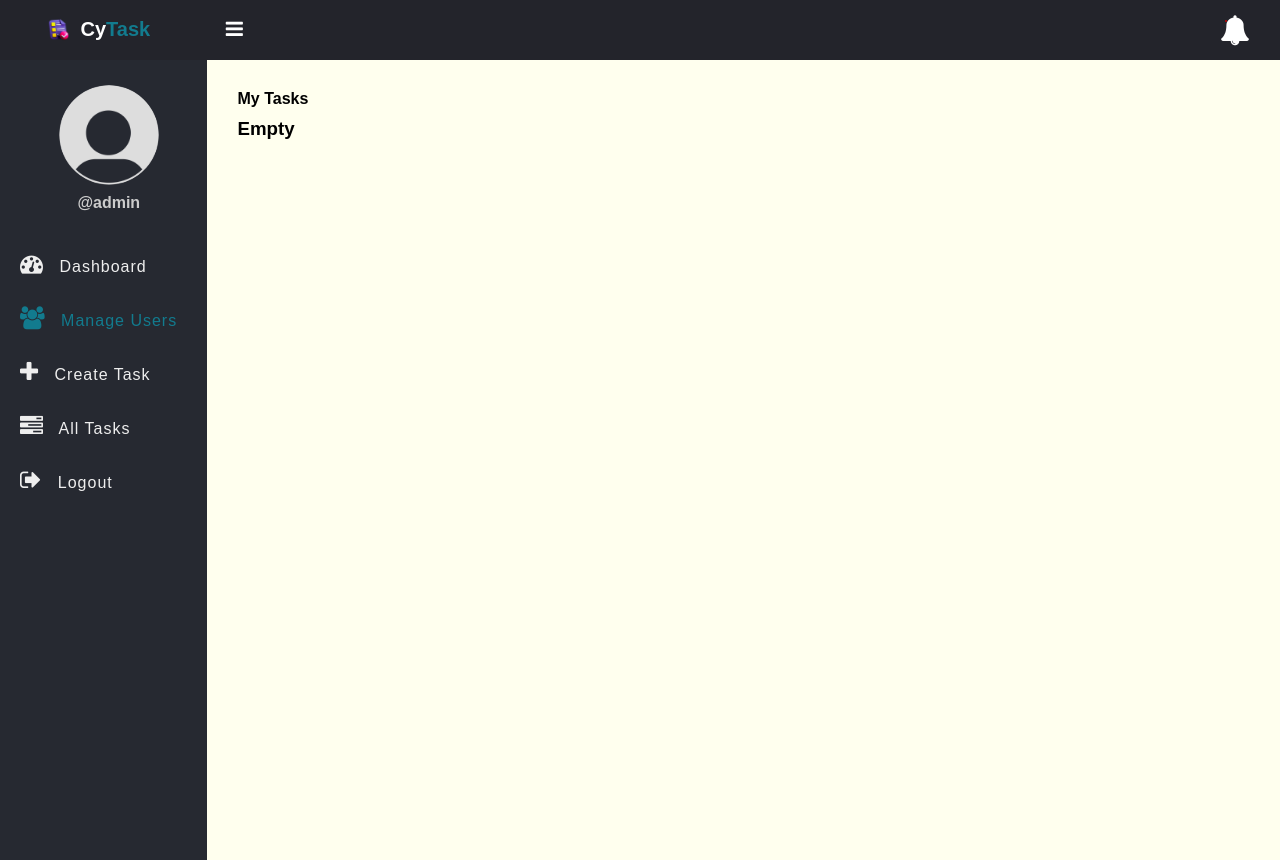
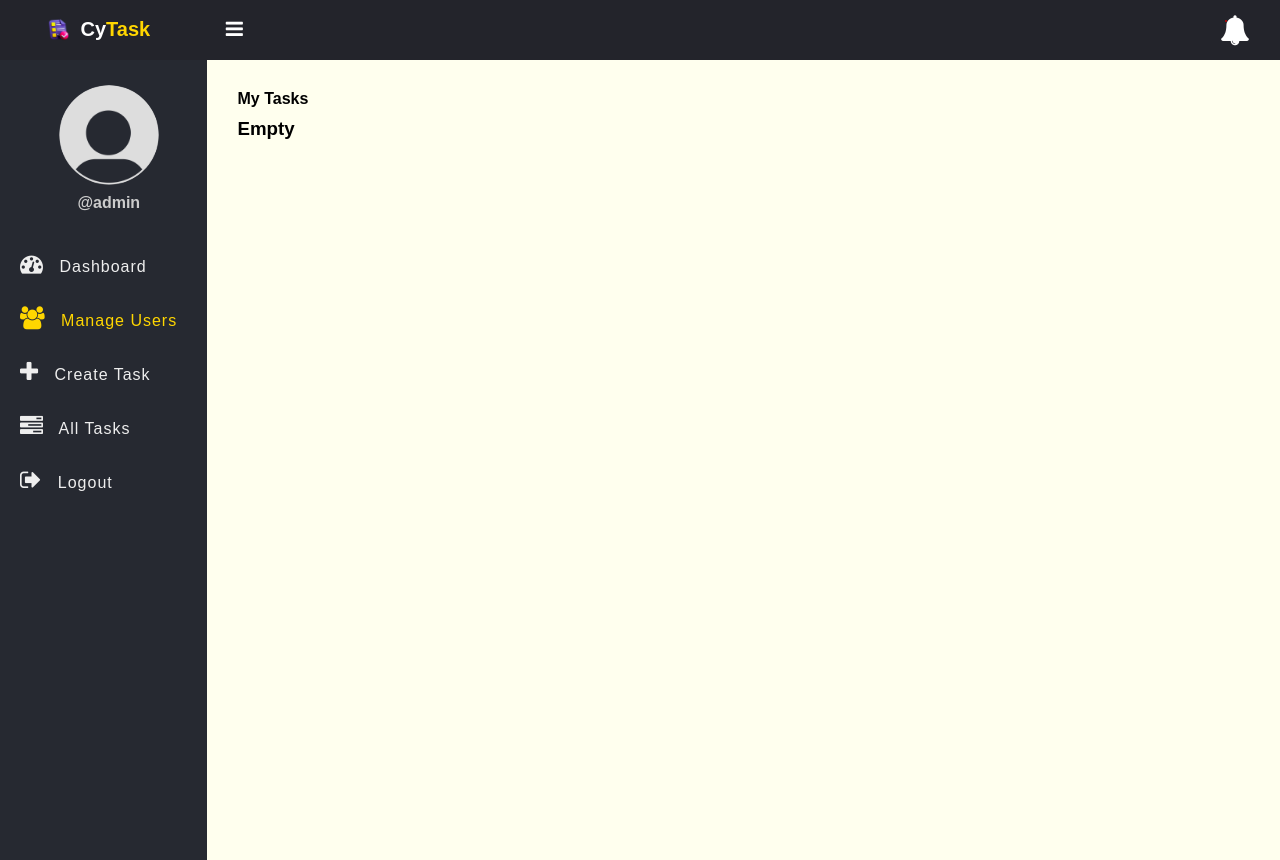
Before and after one commit to Lincoln-Madaraka/cytask, a PHP site: page /my_task.php in a window 1280 px wide. Run offline with PHP 8.4, Linux system fonts and the light colour scheme; a user stored in the database is signed in; data comes from the database, SQL or seed files in the repository; data that the repository does not hold is empty.

Commit message:
UI structure

```diff
--- a/add-user.php
+++ b/add-user.php
@@ -6,7 +6,8 @@ if (isset($_SESSION['role']) && isset($_SESSION['id']) && $_SESSION['role'] == "
 <!DOCTYPE html>
 <html>
 <head>
-	<title>Add User</title>
+	<title>Cytask - Add User</title>
+	<link rel="icon" type="image/x-icon" href="img/logo.ico">
 	<link rel="stylesheet" href="https://stackpath.bootstrapcdn.com/font-awesome/4.7.0/css/font-awesome.min.css">
 	<link rel="stylesheet" href="css/style.css">
 
--- a/css/style.css
+++ b/css/style.css
@@ -17,7 +17,7 @@
 	padding-left: 17px;
 }
 .u-name b {
-	color: #127b8e;
+	color: #FFD600;
 }
 .header i {
 	font-size: 30px;
@@ -119,10 +119,10 @@
 	letter-spacing: 1px;
 }
 .side-bar .active a {
-	color: #127b8e !important;
+	color: #FFD600 !important;
 }
 .side-bar .active a i {
-	color: #127b8e !important;
+	color: #FFD600 !important;
 }
 .side-bar ul .active:hover {
 	background: transparent;
@@ -173,7 +173,7 @@
 	display: inline-block;
     padding-left: 10px;
 	border: none;
-	background: #00CF22;
+	background: #6A3EB1;
 	padding: 10px 15px;
 	color: #fff;
 	font-size: 16px;
--- a/edit-task-employee.php
+++ b/edit-task-employee.php
@@ -21,7 +21,8 @@ if (isset($_SESSION['role']) && isset($_SESSION['id']) && $_SESSION['role'] == "
 <!DOCTYPE html>
 <html>
 <head>
-	<title>Edit Task</title>
+	<title>Cytask - Edit Task</title>
+	<link rel="icon" type="image/x-icon" href="img/logo.ico">
 	<link rel="stylesheet" href="https://stackpath.bootstrapcdn.com/font-awesome/4.7.0/css/font-awesome.min.css">
 	<link rel="stylesheet" href="css/style.css">
 
--- a/edit-task.php
+++ b/edit-task.php
@@ -21,7 +21,8 @@ if (isset($_SESSION['role']) && isset($_SESSION['id']) && $_SESSION['role'] == "
 <!DOCTYPE html>
 <html>
 <head>
-	<title>Edit Task</title>
+	<title>Cytask - Edit Task</title>
+	<link rel="icon" type="image/x-icon" href="img/logo.ico">
 	<link rel="stylesheet" href="https://stackpath.bootstrapcdn.com/font-awesome/4.7.0/css/font-awesome.min.css">
 	<link rel="stylesheet" href="css/style.css">
 
--- a/edit-user.php
+++ b/edit-user.php
@@ -20,7 +20,8 @@ if (isset($_SESSION['role']) && isset($_SESSION['id']) && $_SESSION['role'] == "
 <!DOCTYPE html>
 <html>
 <head>
-	<title>Edit User</title>
+	<title>Cytask - Edit User</title>
+	<link rel="icon" type="image/x-icon" href="img/logo.ico">
 	<link rel="stylesheet" href="https://stackpath.bootstrapcdn.com/font-awesome/4.7.0/css/font-awesome.min.css">
 	<link rel="stylesheet" href="css/style.css">
 
--- a/index.php
+++ b/index.php
@@ -30,7 +30,8 @@ if (isset($_SESSION['role']) && isset($_SESSION['id']) ) {
 <!DOCTYPE html>
 <html>
 <head>
-	<title>Dashboard</title>
+	<title>Cytask - Dashboard</title>
+	<link rel="icon" type="image/x-icon" href="img/logo.ico">
 	<link rel="stylesheet" href="https://stackpath.bootstrapcdn.com/font-awesome/4.7.0/css/font-awesome.min.css">
 	<link rel="stylesheet" href="css/style.css">
 </head>
--- a/login.php
+++ b/login.php
@@ -4,6 +4,7 @@
 	<meta charset="utf-8">
 	<meta name="viewport" content="width=device-width, initial-scale=1">
 	<title>Login | Cytask</title>
+	<link rel="icon" type="image/x-icon" href="img/logo.ico">
 	<link href="https://cdn.jsdelivr.net/npm/bootstrap@5.3.3/dist/css/bootstrap.min.css" rel="stylesheet" integrity="sha384-QWTKZyjpPEjISv5WaRU9OFeRpok6YctnYmDr5pNlyT2bRjXh0JMhjY6hW+ALEwIH" crossorigin="anonymous">
 	<link rel="stylesheet" href="css/style.css">
 </head>
--- a/my_task.php
+++ b/my_task.php
@@ -11,7 +11,8 @@ if (isset($_SESSION['role']) && isset($_SESSION['id'])) {
 <!DOCTYPE html>
 <html>
 <head>
-	<title>My Tasks</title>
+	<title>Cytask - My Tasks</title>
+	<link rel="icon" type="image/x-icon" href="img/logo.ico">
 	<link rel="stylesheet" href="https://stackpath.bootstrapcdn.com/font-awesome/4.7.0/css/font-awesome.min.css">
 	<link rel="stylesheet" href="css/style.css">
 
--- a/profile.php
+++ b/profile.php
@@ -9,7 +9,7 @@ if (isset($_SESSION['role']) && isset($_SESSION['id']) && $_SESSION['role'] == "
 <!DOCTYPE html>
 <html>
 <head>
-	<title>Profile</title>
+	<title>Cytask - Profile</title>
 	<link rel="stylesheet" href="https://stackpath.bootstrapcdn.com/font-awesome/4.7.0/css/font-awesome.min.css">
 	<link rel="stylesheet" href="css/style.css">
 
```
Also changed, not shown: edit_profile.php (+5 -4 lines).
